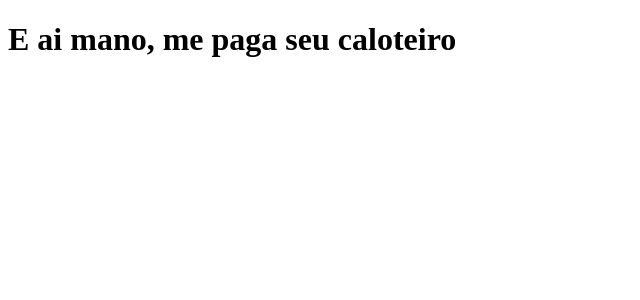
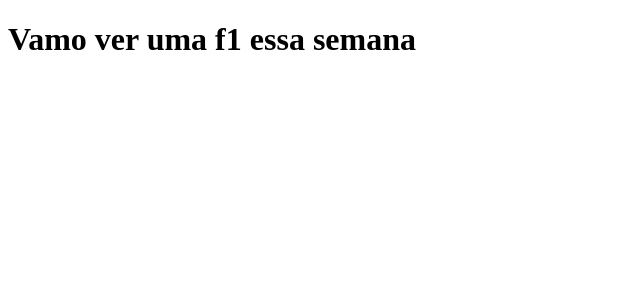
Before and after one commit to Terrcius/clone-tabnews, a Next.js app: page / in a window 1280 px wide. Shown: the top 300 px of the page, without its empty margins (0-640 px from the left). Built offline with nearby package versions, Linux system fonts and the light colour scheme.

Commit message:
Mudando a mensagem principal

```diff
--- a/pages/index.js
+++ b/pages/index.js
@@ -1,5 +1,5 @@
 function home() {
-  return <h1>E ai mano, me paga seu caloteiro</h1>;
+  return <h1>Vamo ver uma f1 essa semana</h1>;
 }
 
 export default home;
```
